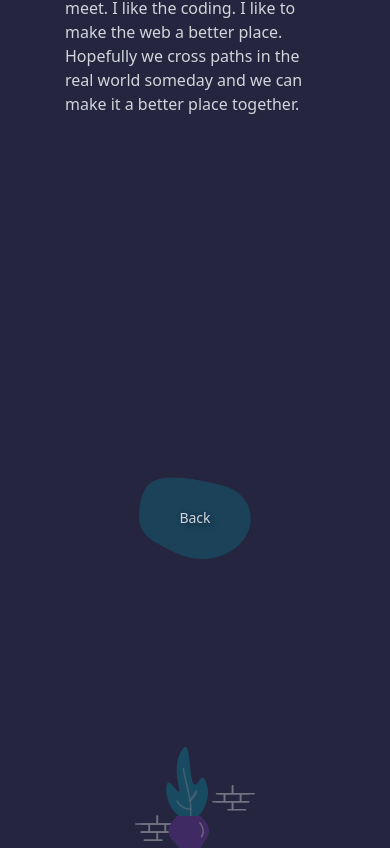
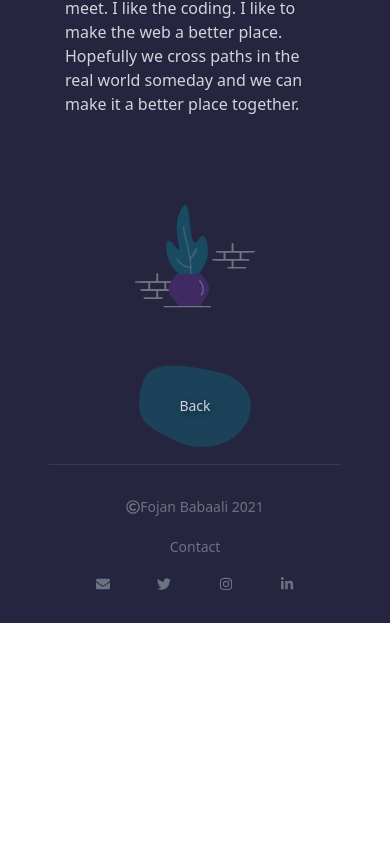
Before and after one commit to fojanb/Fojan-Portfolio, a React (Create React App) app: page /about/story in a window 390 px wide. Shown: the part 2201-3049 px from the top of the page. After the commit the page ends 2824 px from the top, so only its background shows below. Built offline with nearby package versions, Linux system fonts and the light colour scheme.

Commit message:
Story-responsive done

```diff
--- a/src/components/Story/Story.js
+++ b/src/components/Story/Story.js
@@ -7,8 +7,8 @@ const Story = () => {
       <span className="bg-blob4 bg-contain bg-center bg-no-repeat flex justify-center text-2xl font-bold items-center p-14 text-gray-300 text-shadow-lg z-20">
         My Story
       </span>
-      <div className="grid grid-rows-3 grid-cols-2 gap-8 z-20 lg:grid-cols-1">
-        <p>
+      <div className="grid grid-rows-3 grid-cols-2 gap-8 z-20 lg:grid-rows-1 lg:grid-cols-1 md:grid-rows-1 sm:grid-rows-1">
+        <div>
           In highschool, I was that kid that seemed to never be paying
           attention, but at the end of the each semester I was the one with A+.
           <br /> <br />
@@ -22,8 +22,8 @@ const Story = () => {
           applications. I am going to learn Next.js as well. I have started my
           career with HTML, CSS and Javascript and now it ended up React.js and
           TailwindCSS. Short and sweet!
-        </p>
-        <p>
+        </div>
+        <div>
           As I mentioned before, I am geniunly in love with graphic design. So I
           decided to start learning UI/UX as well.
           <br /> <br />
@@ -31,17 +31,15 @@ const Story = () => {
           the industry. I like the people I meet. I like the coding. I like to
           make the web a better place. Hopefully we cross paths in the real
           world someday and we can make it a better place together.
-        </p>
-        <div className="flex flex-wrap justify-between items-center sm:flex-col">
-          <Link to="/about">
-            <div className="bg-blob5 bg-contain bg-center bg-no-repeat flex justify-center items-center m-0 m-auto text-sm w-28 p-12 text-gray-300 text-shadow-lg transform hover:scale-110 hover:text-gray-100 hover:transition duration-500 ease-in-out ">
-              Back
-            </div>
-          </Link>
-          <div className="flex justify-center m-0 m-auto items-center pb-16">
+          <div className="flex justify-center m-0 m-auto items-center mt-20">
             <Vase />
           </div>
         </div>
+        <Link to="/about">
+          <div className="bg-blob5 bg-contain bg-center bg-no-repeat flex justify-center items-center m-0 m-auto text-sm w-28 p-12 text-gray-300 text-shadow-lg transform hover:scale-110 hover:text-gray-100 hover:transition duration-500 ease-in-out">
+            Back
+          </div>
+        </Link>
       </div>
     </div>
   );
```
